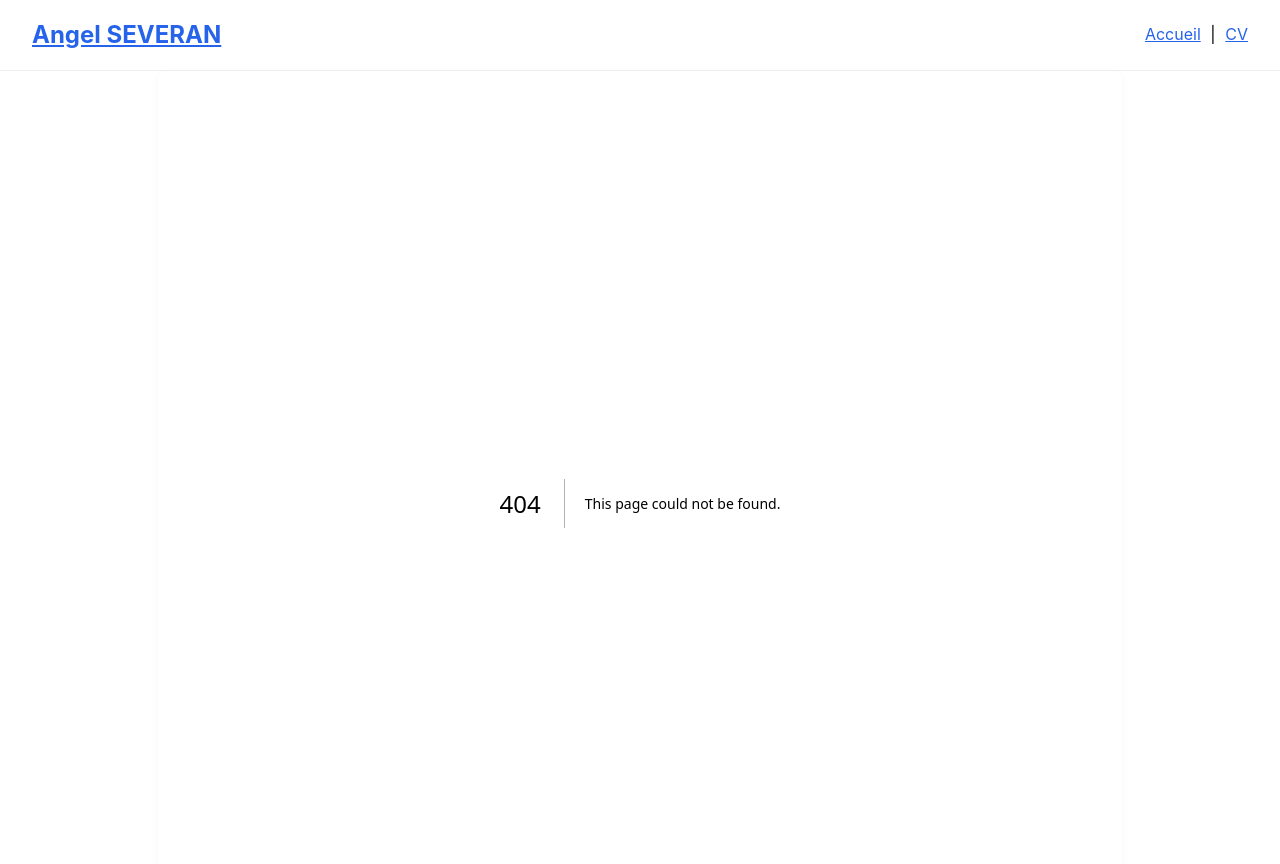
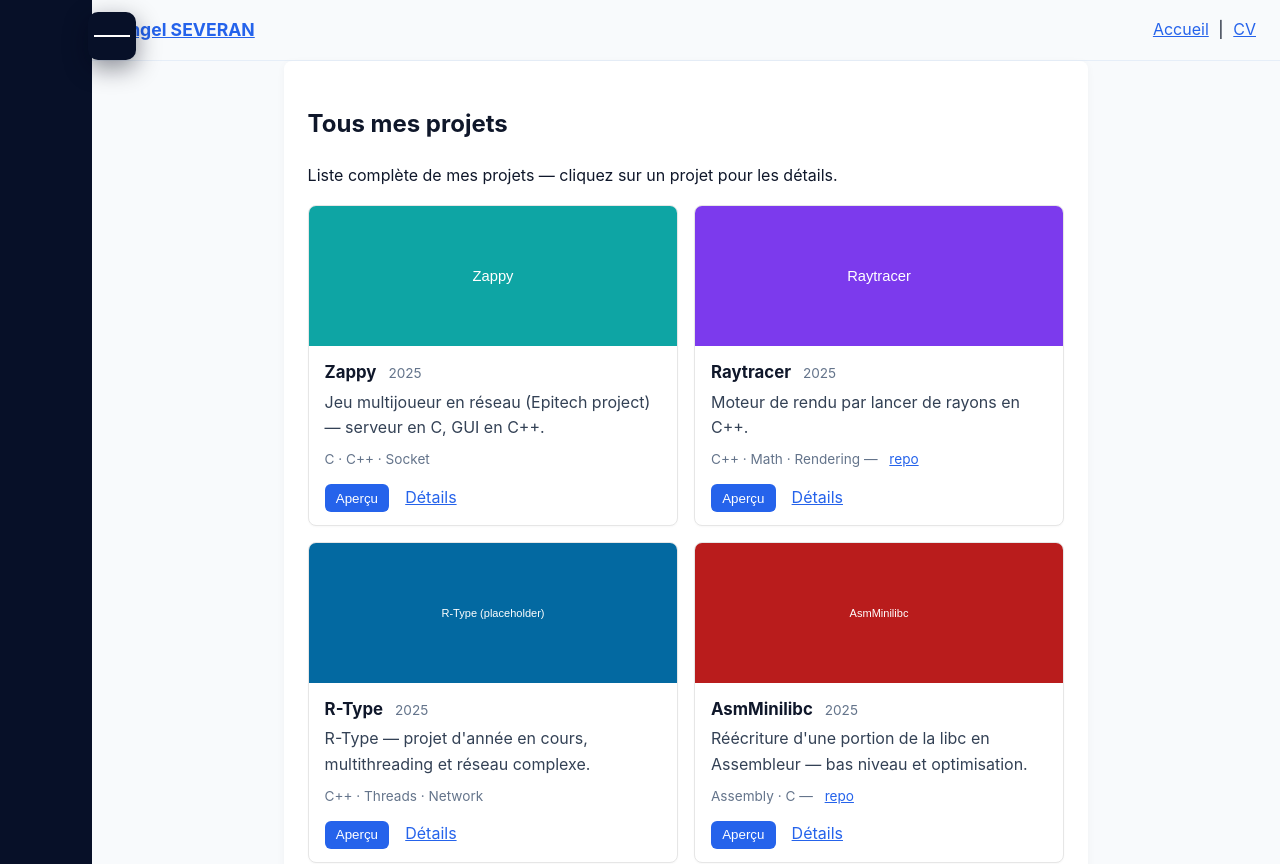
Before and after one commit to Angel-42/my-portfolio-v1, a Next.js app: page /projects in a window 1280 px wide. Before the commit this address had no page. Shown: the top 864 px of the page. Built offline with nearby package versions, Linux system fonts and the light colour scheme.

Commit message:
[ADD] implement layout with sidebar and main content structure; add about and contact pages; update project data and styles

```diff
--- a/components/Layout.tsx
+++ b/components/Layout.tsx
@@ -1,4 +1,5 @@
 import Link from 'next/link'
+import Sidebar from './Sidebar'
 
 type Props = {
   children: React.ReactNode
@@ -6,21 +7,26 @@ type Props = {
 
 export default function Layout({ children }: Props) {
   return (
-    <div>
-      <header style={{padding: '1rem 2rem', borderBottom: '1px solid #eee'}}>
-        <nav style={{display: 'flex', gap: '1rem', alignItems: 'center'}}>
-          <h1 style={{margin: 0}}><Link href="/">Angel SEVERAN</Link></h1>
-          <div style={{marginLeft: 'auto'}}>
+    <div className="app-root">
+      <Sidebar />
+      <div className="app-main">
+        <header className="app-header">
+          <nav className="nav-bar">
+            <h1 className="brand"><Link href="/">Angel SEVERAN</Link></h1>
+            <div className="nav-actions">
               <Link href="/">Accueil</Link>
-            <span style={{padding: '0 0.6rem'}}>|</span>
+              <span className="sep">|</span>
               <a href="/cv.pdf" target="_blank" rel="noreferrer">CV</a>
             </div>
           </nav>
         </header>
-      <main style={{padding: '2rem'}}>{children}</main>
-      <footer style={{padding: '1rem 2rem', borderTop: '1px solid #eee', marginTop: '2rem'}}>
+
+        <main className="app-content">{children}</main>
+
+        <footer className="app-footer">
           © {new Date().getFullYear()} Angel SEVERAN — <a href="mailto:severan.angel.pro@gmail.com">Contact</a>
         </footer>
       </div>
+    </div>
   )
 }
--- /dev/null
+++ b/components/Sidebar.tsx
@@ -0,0 +1,64 @@
+import Link from 'next/link'
+import { useState } from 'react'
+import { useRouter } from 'next/router'
+import projects from '../data/projects.json'
+
+export default function Sidebar() {
+  const [open, setOpen] = useState(false)
+  const inProgress = projects.filter((p) => p.status === 'in-progress')
+  const completed = projects.filter((p) => p.status !== 'in-progress')
+  const router = useRouter()
+
+  const isActive = (path: string) => router.pathname === path
+
+  return (
+    <aside className={`app-sidebar ${open ? 'open' : ''}`}>
+      <button className="hamburger" aria-label="Toggle sidebar" onClick={() => setOpen(v => !v)}>
+        <span />
+        <span />
+        <span />
+      </button>
+
+      <div className="sidebar-inner">
+        <nav className="sidebar-nav">
+          <ul>
+            <li><Link href="/" className={isActive('/') ? 'active' : ''}>Accueil</Link></li>
+            <li><Link href="/about" className={isActive('/about') ? 'active' : ''}>À propos</Link></li>
+            <li><Link href="/projects" className={isActive('/projects') ? 'active' : ''}>Projets</Link></li>
+            <li><Link href="/contact" className={isActive('/contact') ? 'active' : ''}>Contact</Link></li>
+          </ul>
+        </nav>
+
+        <section className="whoami">
+          <h4>Qui suis‑je ?</h4>
+          <p>Angel SEVERAN — étudiant 3ème année Epitech. Dév C/C++, TypeScript & mobile.</p>
+        </section>
+
+        <section className="sidebar-section">
+          <h5>Projets en cours</h5>
+          <ul>
+            {inProgress.slice(0,5).map(p => (
+              <li key={p.slug}><Link href={`/projects/${p.slug}`} className={router.asPath === `/projects/${p.slug}` ? 'active' : ''}>{p.title}</Link></li>
+            ))}
+            {inProgress.length > 5 && <li><Link href="/projects">Voir tous</Link></li>}
+          </ul>
+        </section>
+
+        <section className="sidebar-section">
+          <h5>Projets réalisés</h5>
+          <ul>
+            {completed.slice(0,5).map(p => (
+              <li key={p.slug}><Link href={`/projects/${p.slug}`} className={router.asPath === `/projects/${p.slug}` ? 'active' : ''}>{p.title}</Link></li>
+            ))}
+            {completed.length > 5 && <li><Link href="/projects">Voir tous</Link></li>}
+          </ul>
+        </section>
+
+        <section className="sidebar-section contact">
+          <h5>Contact</h5>
+          <a href="mailto:severan.angel.pro@gmail.com">severan.angel.pro@gmail.com</a>
+        </section>
+      </div>
+    </aside>
+  )
+}
--- a/data/projects.json
+++ b/data/projects.json
@@ -2,18 +2,20 @@
   {
     "slug": "zappy",
     "title": "Zappy",
-    "year": 2024,
+    "year": 2025,
+    "month": 6,
     "category": "Gros Morceaux",
     "status": "completed",
     "description": "Jeu multijoueur en réseau (Epitech project) — serveur en C, GUI en C++.",
     "tech": ["C", "C++", "Socket"],
-    "repo": "https://github.com/Angel-42/Zappy",
+    "repo": "",
     "screenshots": ["/images/zappy.svg"]
   },
   {
     "slug": "raytracer",
     "title": "Raytracer",
-    "year": 2023,
+    "year": 2025,
+    "month": 5,
     "category": "Gros Morceaux",
     "status": "completed",
     "description": "Moteur de rendu par lancer de rayons en C++.",
@@ -25,6 +27,7 @@
     "slug": "rtype",
     "title": "R-Type",
     "year": 2025,
+    "month": 12,
     "category": "Gros Morceaux",
     "status": "in-progress",
     "description": "R-Type — projet d'année en cours, multithreading et réseau complexe.",
@@ -35,31 +38,34 @@
   {
     "slug": "asmminilibc",
     "title": "AsmMinilibc",
-    "year": 2024,
+    "year": 2025,
+    "month": 3,
     "category": "Gros Morceaux",
     "status": "completed",
     "description": "Réécriture d'une portion de la libc en Assembleur — bas niveau et optimisation.",
     "tech": ["Assembly", "C"],
-    "repo": "",
+    "repo": "https://github.com/Angel-42/AsmMinilibc",
     "screenshots": ["/images/asmminilibc.svg"]
   },
   {
     "slug": "areatek3",
     "title": "AREA / AreaTek3",
     "year": 2025,
+    "month": 11,
     "category": "Développement Moderne & APIs",
     "status": "completed",
     "description": "AreaTek3 — plateforme moderne (TypeScript, APIs, intégrations).",
     "tech": ["TypeScript", "Node", "APIs"],
-    "repo": "https://github.com/Angel-42/AreaTek3",
+    "repo": "",
     "screenshots": ["/images/areatek3.svg"]
   },
   {
     "slug": "dice-destiny",
     "title": "Dice Destiny (Flutter)",
-    "year": 2024,
+    "year": 2025,
+    "month": 12,
     "category": "Développement Moderne & APIs",
-    "status": "completed",
+    "status": "in-progress",
     "description": "Jeu/outil mobile développé en Flutter — montre la maîtrise du mobile et des patterns modernes.",
     "tech": ["Flutter", "Dart"],
     "repo": "",
@@ -69,6 +75,7 @@
     "slug": "ironholdtd",
     "title": "IronHoldTD",
     "year": 2025,
+    "month": 2,
     "category": "Jeux Vidéo & Algorithmique",
     "status": "in-progress",
     "description": "Tower Defense en C++ — IA, gestion de vagues, pathfinding.",
@@ -79,18 +86,20 @@
   {
     "slug": "myrpg",
     "title": "MyRPG",
-    "year": 2023,
+    "year": 2024,
+    "month": 5,
     "category": "Jeux Vidéo & Algorithmique",
     "status": "completed",
     "description": "RPG complet en C avec CSFML — systèmes de collisions, affichage et logique de jeu.",
     "tech": ["C", "CSFML"],
-    "repo": "https://github.com/Angel-42/MyRPG",
+    "repo": "",
     "screenshots": ["/images/myrpg.svg"]
   },
   {
     "slug": "sokoban",
     "title": "Sokoban",
-    "year": 2022,
+    "year": 2023,
+    "month": 12,
     "category": "Jeux Vidéo & Algorithmique",
     "status": "completed",
     "description": "Solution d'algorithmes et interface terminale en C (ncurses).",
--- /dev/null
+++ b/pages/projects/index.tsx
@@ -0,0 +1,15 @@
+import projects from '../../data/projects.json'
+import ProjectCard from '../../components/ProjectCard'
+
+export default function ProjectsPage() {
+  // show all projects in a grid
+  return (
+    <div>
+      <h2>Tous mes projets</h2>
+      <p>Liste complète de mes projets — cliquez sur un projet pour les détails.</p>
+      <div style={{marginTop: '1rem'}} className="projects-grid">
+        {projects.map((p:any) => <ProjectCard key={p.slug} project={p} />)}
+      </div>
+    </div>
+  )
+}
--- a/styles/globals.css
+++ b/styles/globals.css
@@ -33,6 +33,56 @@ main {
     background: #fff;
     box-shadow: 0 2px 8px 0 rgba(0,0,0,0.04);
 }
+
+/* Layout with left sidebar */
+.app-root { display: flex; min-height: 100vh; }
+.app-sidebar { width: 92px; transition: width 220ms ease, background 220ms ease; background: #071028; color: #fff; position: relative; }
+.app-sidebar.open { width: 280px; }
+.sidebar-inner { padding: 1rem; overflow: auto; height: 100vh; }
+.hamburger { position: absolute; top: 12px; right: -44px; width: 48px; height: 48px; display: flex; align-items: center; justify-content: center; border-radius: 10px; border: none; background: #071028; color: white; cursor: pointer; box-shadow: 0 8px 24px rgba(2,6,23,0.45); }
+.hamburger span { display: block; width: 18px; height: 2px; background: #fff; margin: 3px 0; }
+.whoami { margin-bottom: 1rem; }
+.whoami h4 { margin: 0 0 0.25rem 0; }
+.sidebar-section h5 { margin: 0 0 0.4rem 0; }
+.sidebar-section ul { list-style: none; padding: 0; margin: 0 0 0.8rem 0; }
+.sidebar-section li { margin: 0.25rem 0; }
+.sidebar-section a { color: #cfe8ff; text-decoration: none; }
+.contact a { color: #fff; }
+
+/* Active link styling */
+.sidebar-nav a,
+.sidebar-section a {
+    display: inline-block;
+    padding: 0.25rem 0.3rem;
+    border-radius: 6px;
+}
+.sidebar-nav a.active,
+.sidebar-section a.active {
+    background: linear-gradient(90deg, rgba(37,99,235,0.14), rgba(37,99,235,0.06));
+    color: #fff;
+    font-weight: 600;
+}
+
+/* Improve readability when collapsed: show small excerpt */
+.app-sidebar { display: flex; flex-direction: column; align-items: flex-start; }
+.app-sidebar .sidebar-inner { display: none; }
+.app-sidebar.open .sidebar-inner { display: block; }
+.app-sidebar .hamburger { right: -44px; }
+
+.app-main { flex: 1; display: flex; flex-direction: column; }
+.app-header { padding: 1rem 1.5rem; border-bottom: 1px solid #e6eef8; background: linear-gradient(90deg, rgba(255,255,255,0.02), rgba(255,255,255,0)); }
+.nav-bar { display:flex; align-items:center; gap:1rem; }
+.brand { margin: 0; font-size: 1.1rem; }
+.nav-actions { margin-left: auto; display:flex; gap:0.6rem; align-items:center; }
+.nav-actions a { color: var(--primary); }
+.app-content { padding: 1.5rem; }
+.app-footer { padding: 1rem 1.5rem; border-top: 1px solid #e6eef8; margin-top: auto; }
+
+/* collapsed sidebar small icons layout */
+.app-sidebar { display: flex; flex-direction: column; align-items: flex-start; }
+.app-sidebar .sidebar-inner { display: none; }
+.app-sidebar.open .sidebar-inner { display: block; }
+
 
 .projects-grid {
     display: grid;
```
Also changed, not shown: pages/about.tsx (added, +36 -0 lines), pages/contact.tsx (added, +14 -0 lines), pages/index.tsx (+24 -42 lines). Lines whose indentation alone changed are shown as unchanged.
